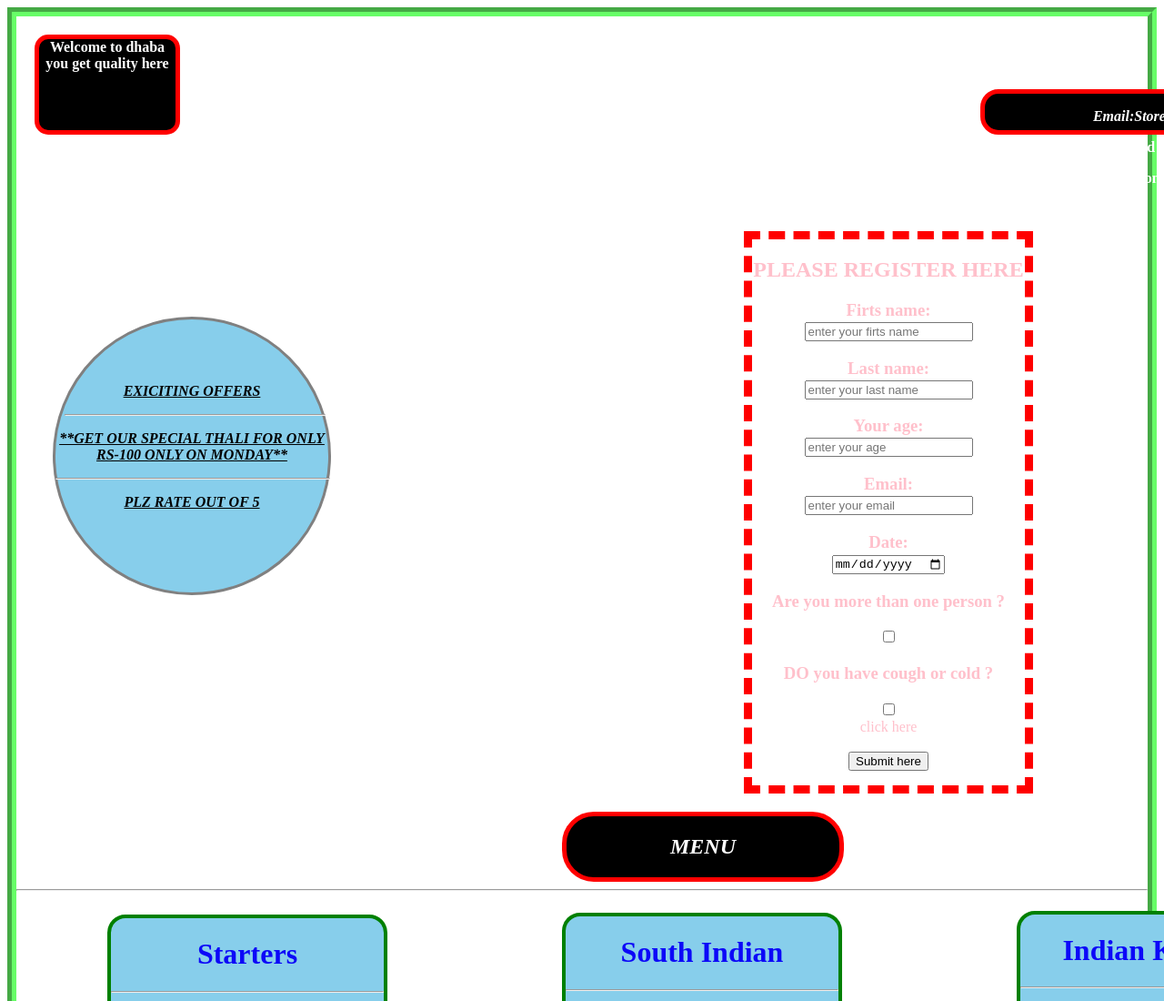
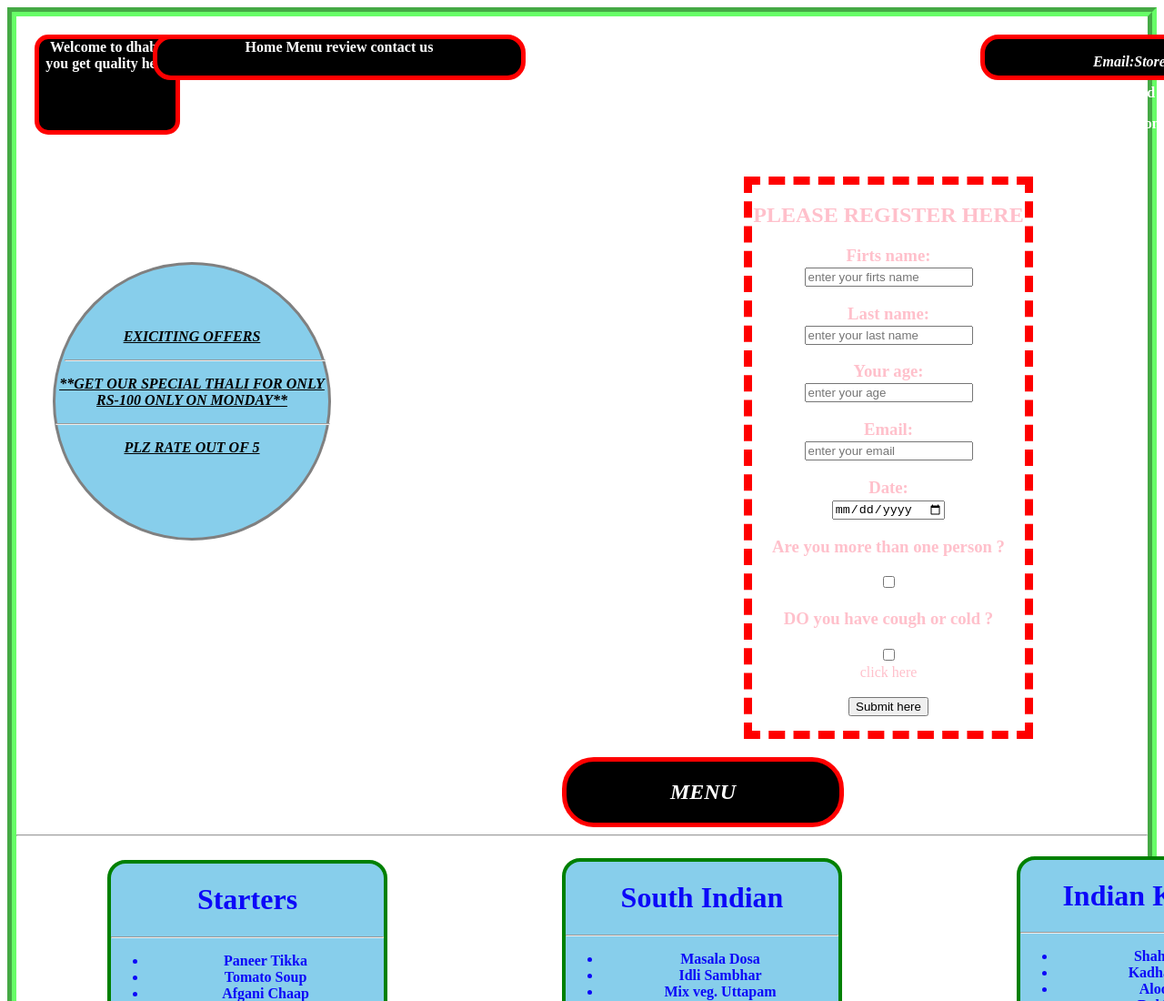
Before and after one commit to hariom99/css-4, a plain HTML site: page index.html in a window 1280 px wide. Shown: the top 1100 px of the page at 91% size. Drawn offline with Linux system fonts and the light colour scheme.

Commit message:
Update index.html

```diff
--- a/index.html
+++ b/index.html
@@ -10,7 +10,7 @@
 <body>
     <div class="main-index">
     <div class="dhaba" >Welcome to dhaba you get quality here</div>
-    <!-- <div class="menu">Home Menu review contact us</div> -->
+    <div class="menu">Home Menu review contact us</div>
 
     <div class="contact" >
         <i><p>Email:Store@gmail.com</p></i>
```
